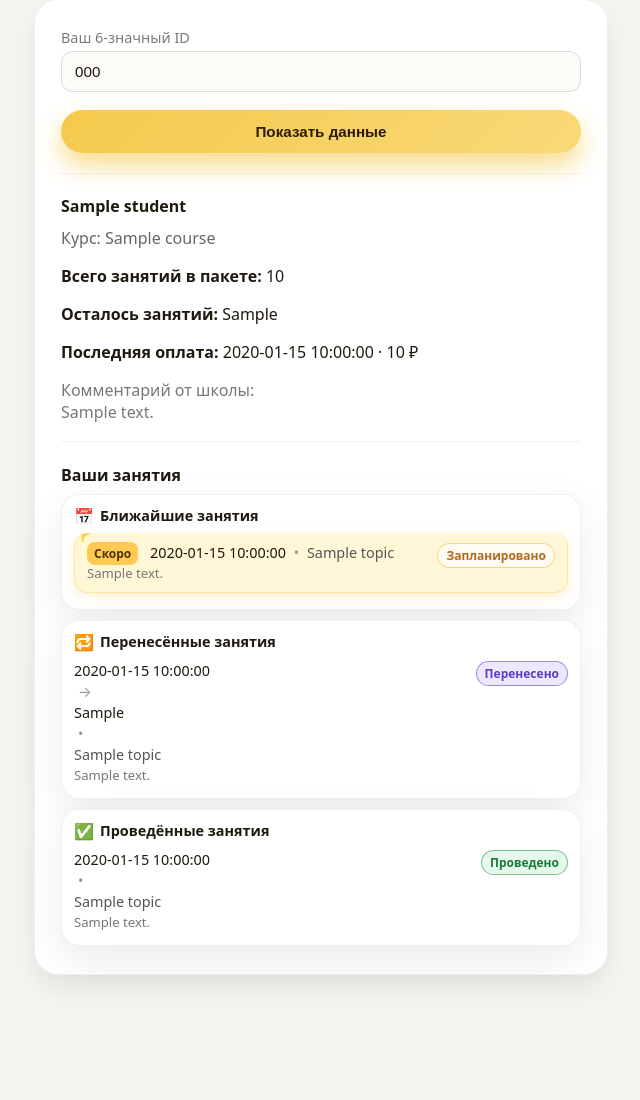
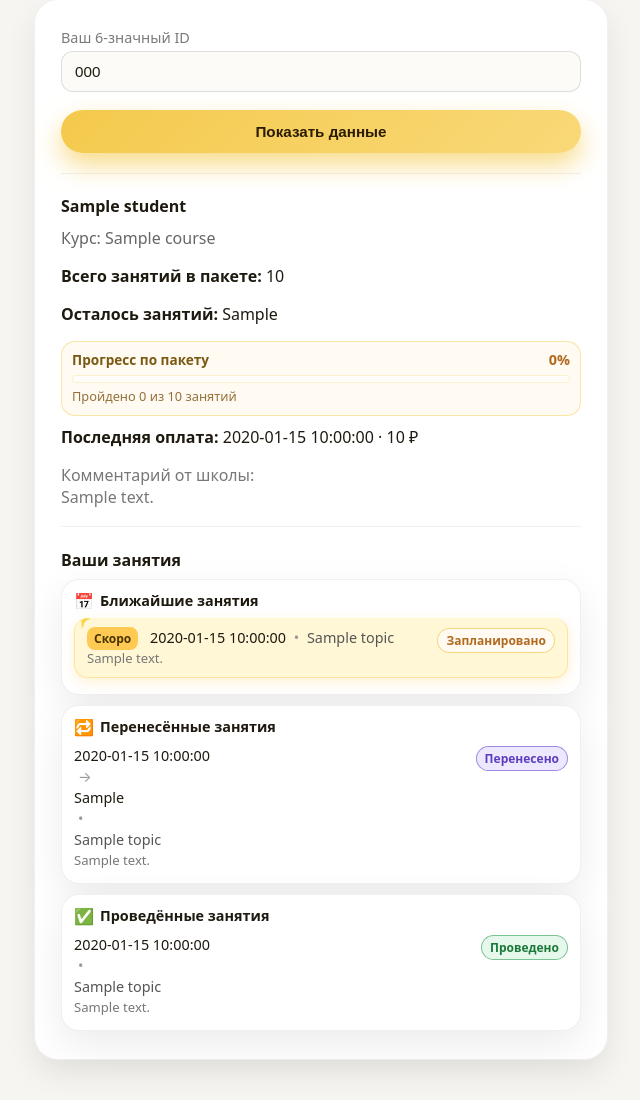
Before and after one commit to lorkmin/Soul, a Flask app: template templates/student_dashboard.html in a window 1280 px wide. Shown: the part 156-1256 px from the top of the page, without its empty margins (319-959 px from the left). Before the commit the page ends 1142 px from the top, so only its background shows below. Run offline with Flask 3, Linux system fonts and the light colour scheme; the template is opened without the code that fills it: most values are stand-ins (such as "Sample title", 1, 10 or a date in 2020).

Commit message:
Прогресс бар

```diff
--- a/static/style_light.css
+++ b/static/style_light.css
@@ -2716,3 +2716,66 @@ body.admin-page {
     border-radius: 18px;
   }
 }
+/* ===================== ЛК ученика: прогресс по занятиям ===================== */
+
+.student-progress {
+  margin-top: 8px;
+  padding: 8px 10px 10px;
+  border-radius: 14px;
+  background: #fffaf2;
+  border: 1px solid rgba(244, 201, 76, 0.45);
+}
+
+.student-progress-top {
+  display: flex;
+  justify-content: space-between;
+  align-items: center;
+  margin-bottom: 6px;
+}
+
+.student-progress-label {
+  font-size: 0.85rem;
+  color: #7a5a12;
+  font-weight: 600;
+}
+
+.student-progress-percent {
+  font-size: 0.9rem;
+  font-weight: 700;
+  color: #b16a1e;
+}
+
+.student-progress-bar {
+  position: relative;
+  width: 100%;
+  height: 8px;
+  border-radius: 999px;
+  background: rgba(255, 255, 255, 0.6);
+  overflow: hidden;
+  box-shadow: inset 0 0 0 1px rgba(244, 201, 76, 0.25);
+}
+
+.student-progress-fill {
+  height: 100%;
+  border-radius: 999px;
+  background: linear-gradient(90deg, #f4c94c, #f89d3c);
+  box-shadow: 0 0 8px rgba(244, 201, 76, 0.8);
+  transition: width 0.4s ease;
+}
+
+.student-progress-meta {
+  margin-top: 4px;
+  font-size: 0.8rem;
+  color: #94713a;
+}
+
+/* мобилка: чуть крупнее текст */
+@media (max-width: 600px) {
+  .student-progress {
+    padding: 8px 8px 10px;
+  }
+  .student-progress-label,
+  .student-progress-meta {
+    font-size: 0.82rem;
+  }
+}
--- a/templates/student_dashboard.html
+++ b/templates/student_dashboard.html
@@ -68,6 +68,30 @@
               <strong>Осталось занятий:</strong>
               {{ student['lessons_left'] or '—' }}
             </p>
+            {# ПРОГРЕСС ПО ЗАНЯТИЯМ #} {% set total = (student['lessons_total']
+            or 0)|int %} {% set left = (student['lessons_left'] or 0)|int %} {%
+            if total > 0 %} {% set done = total - left %} {% if done < 0 %}{%
+            set done = 0 %}{% endif %} {% if done > total %}{% set done = total
+            %}{% endif %} {% set percent = (done * 100 / total)|round(0) %}
+
+            <div class="student-progress">
+              <div class="student-progress-top">
+                <span class="student-progress-label"> Прогресс по пакету </span>
+                <span class="student-progress-percent">
+                  {{ percent|int }}%
+                </span>
+              </div>
+              <div class="student-progress-bar">
+                <div
+                  class="student-progress-fill"
+                  style="width: {{ percent }}%;"
+                ></div>
+              </div>
+              <div class="student-progress-meta">
+                Пройдено {{ done }} из {{ total }} занятий
+              </div>
+            </div>
+            {% endif %}
 
             <p style="margin-top: 10px">
               <strong>Последняя оплата:</strong>
```
